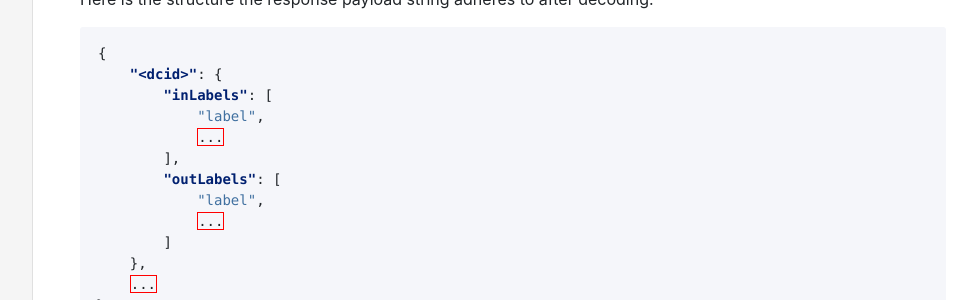
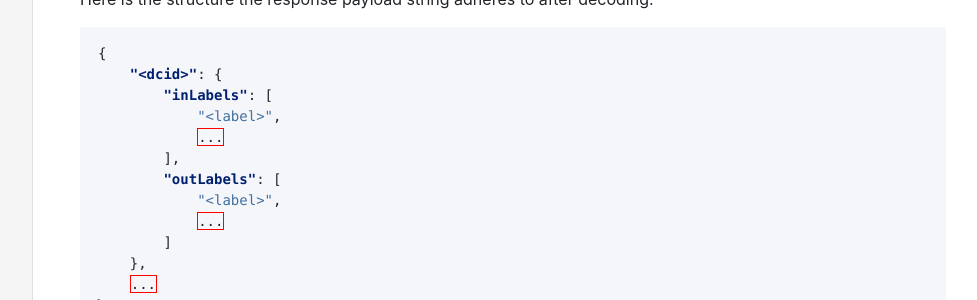
Before and after one commit to datacommonsorg/docsite, a Jekyll site: the page built from api/rest/property_label.md, in a window 1280 px wide and 900 px high, scrolled down 1110 px. Shown: the part 152-452 px from the top of the window, without its empty margins (287-1264 px from the left). Built offline with Jekyll 4.4.1, drawn with Linux system fonts in a browser that asks for light colours; comment, search, counter and statistics services are not loaded; part of the change alters nothing that is shown.

```diff
--- a/api/rest/property_label.md
+++ b/api/rest/property_label.md
@@ -20,7 +20,7 @@ This endpoint is suitable for situations in which you have a node or list of nod
 
 **Required Arguments**:
 
-*   `dcids`: A list of nodes to query, identified by their `DCIDs`.
+*   `dcids`: A list of nodes to query, identified by their [`DCIDs`](https://datacommons.org/browser/dcid).
 
 ## How to construct a request to the property label endpoint
 
@@ -50,11 +50,11 @@ Here is the structure the response payload string adheres to after decoding:
 {
     "<dcid>": {
         "inLabels": [
-            "label",
+            "<label>",
             ...
         ],
         "outLabels": [
-            "label",
+            "<label>",
             ...
         ]
     },
```
